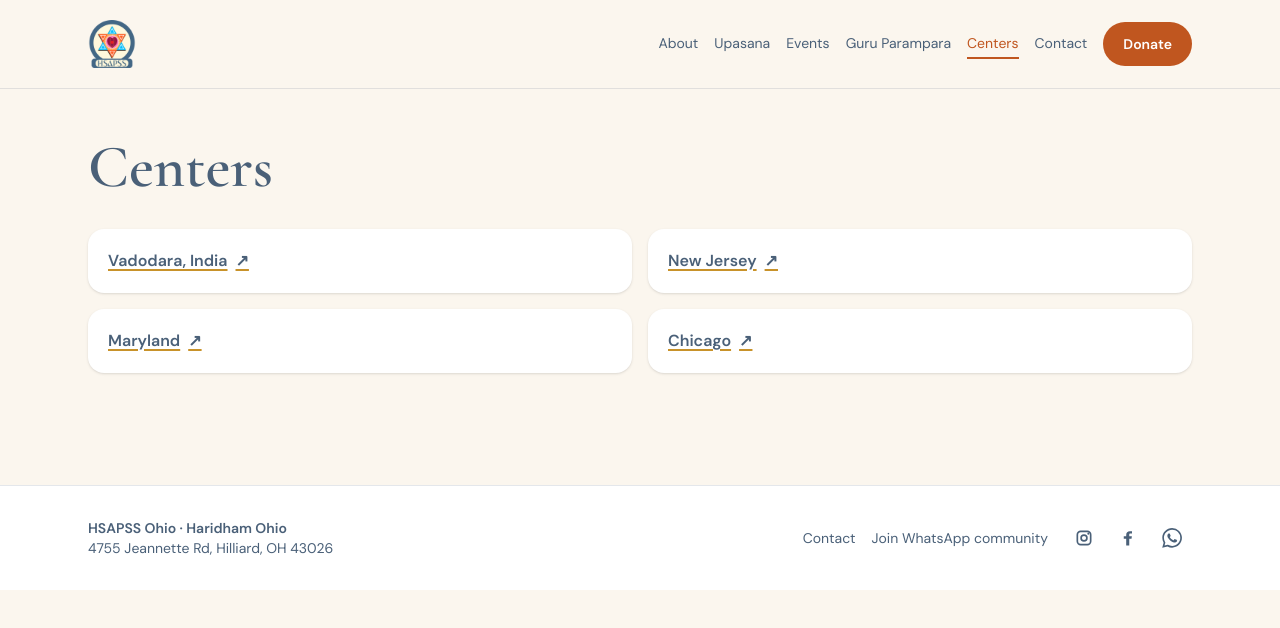
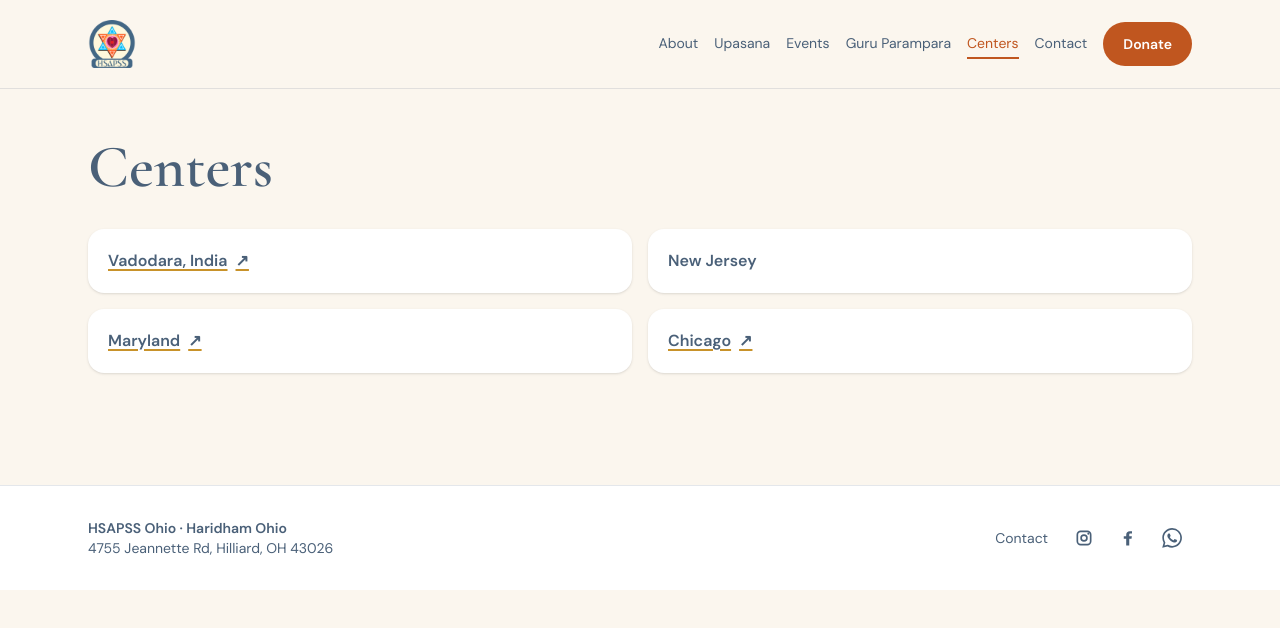
Before and after one commit to an-kit/haridhamoh-site, a Next.js app: page /centers in a window 1280 px wide. Shown: the top 628 px of the page. Built offline with nearby package versions, Linux system fonts and the light colour scheme.

Commit message:
fix: remove WhatsApp text link from footer, keep social icons

```diff
--- a/components/site-footer.tsx
+++ b/components/site-footer.tsx
@@ -47,7 +47,6 @@ export function SiteFooter() {
         </div>
         <div className="flex flex-wrap items-center gap-x-4 gap-y-2">
           <Link href="/contact/">Contact</Link>
-          <a href={actions.whatsappCommunityUrl} rel="noreferrer" target="_blank">Join WhatsApp community</a>
           <div aria-label="Social links" className="flex items-center gap-1" role="group">
             {socialLinks.map((socialLink) => (
               <a
--- a/content/centers.json
+++ b/content/centers.json
@@ -4,8 +4,7 @@
     "url": "https://shaharidham.org/"
   },
   {
-    "name": "New Jersey",
-    "url": "https://www.harisumiran.org/"
+    "name": "New Jersey"
   },
   {
     "name": "Maryland",
```
Also changed, not shown: 2 other files (tests, documents, lock files or other folders).
